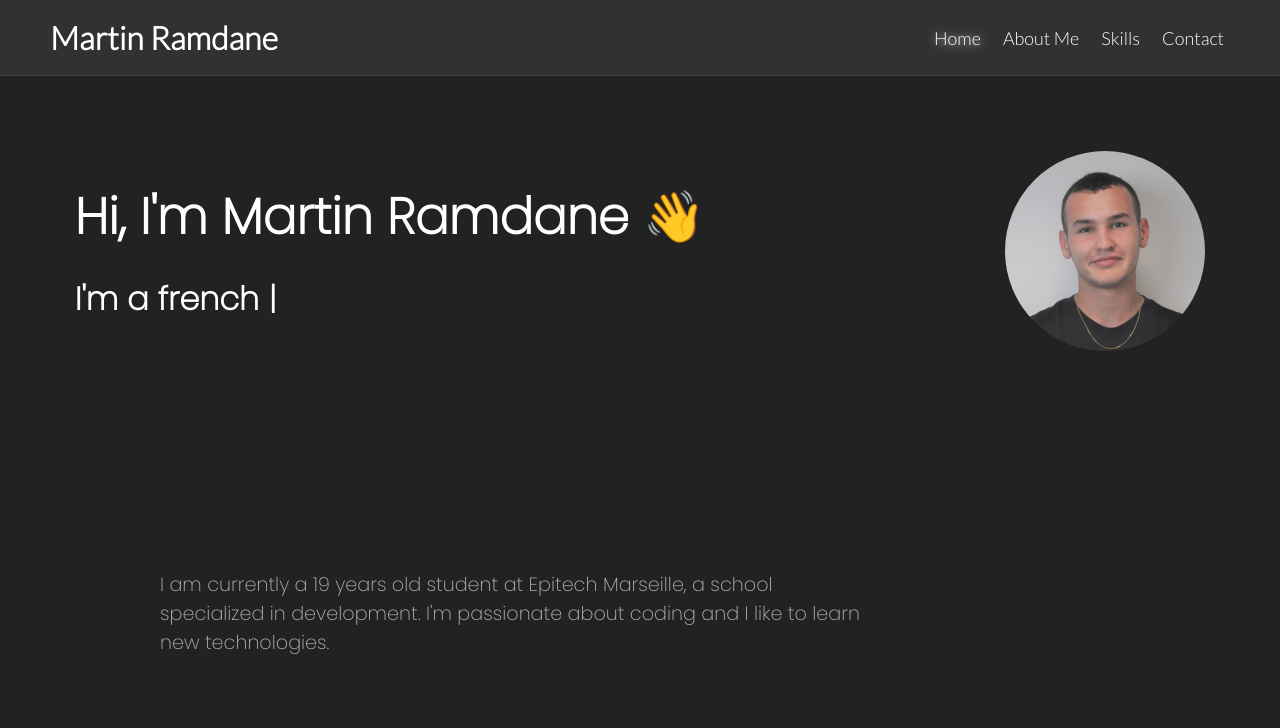
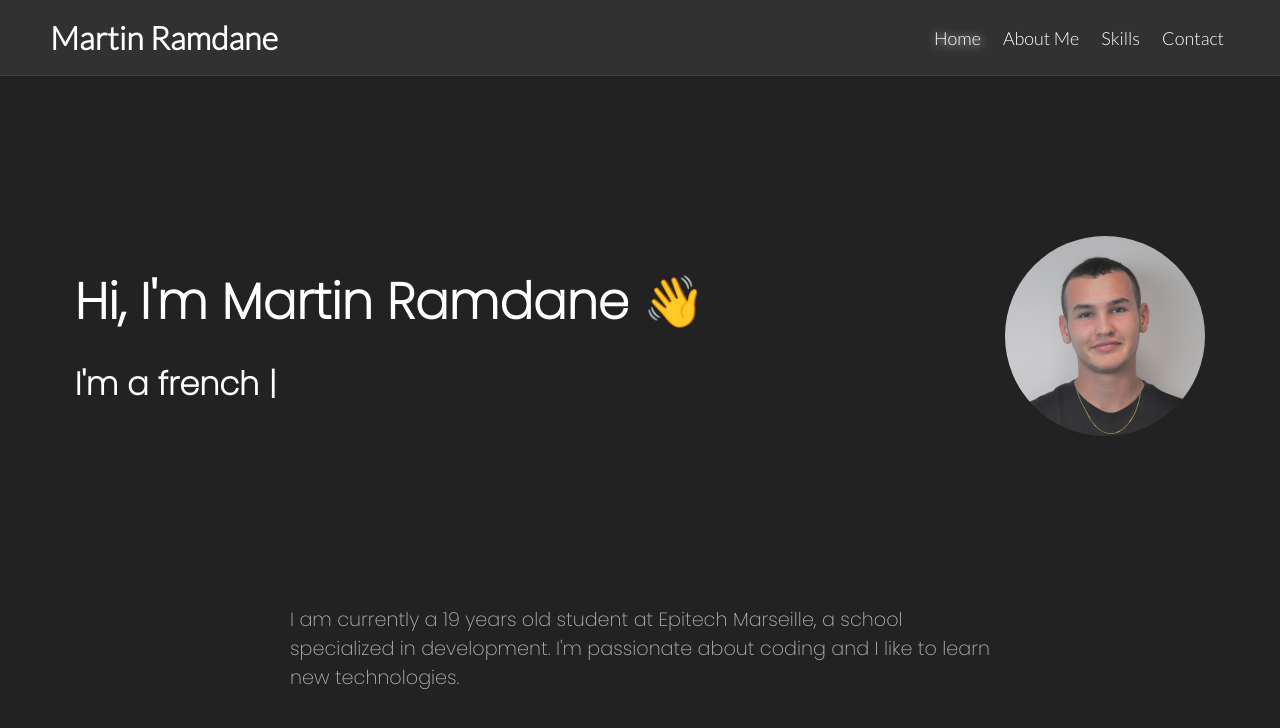
Before and after one commit to MartinRamdane/MartinR-Portofolio, a React (Create React App) app: page / in a window 1280 px wide. Shown: the top 728 px of the page. Built offline with nearby package versions, Linux system fonts and the light colour scheme.

Commit message:
fix some issues

```diff
--- a/src/App.js
+++ b/src/App.js
@@ -10,7 +10,7 @@ import './styles/style.css'
 function App() {
   const [valueButton, setValueButton] = useState("home");
   return (
-    <div className='body'>
+    <div className='container'>
       <div className='topBar'>
         <label className='name'>Martin Ramdane</label>
         <div className='buttonContainer'>
--- a/src/styles/homePage.css
+++ b/src/styles/homePage.css
@@ -5,8 +5,8 @@
     width: 100%;
     height: 100%;
     align-items: center;
-    margin-top: 75px;
-    gap: 200px;
+    margin-top: 10em;
+    gap: 150px;
 }
 
 .top {
@@ -47,13 +47,12 @@
     display: flex;
     width: 100%;
     height: 100%;
-    justify-content: flex-start;
+    justify-content: center;
     align-items: center;
 }
 
 .miniPresentation {
     width: 700px;
-    padding-left: 160px;
     color: rgb(180, 180, 180);
     font-size:larger;
 }
--- a/src/styles/skills.css
+++ b/src/styles/skills.css
@@ -16,7 +16,7 @@
     align-items: center;
     justify-content: center;
     gap: 50px;
-    margin-top: 50px;
+    margin-top: 100px;
 }
 
 .skills-icons {
--- a/src/styles/style.css
+++ b/src/styles/style.css
@@ -1,13 +1,16 @@
 body {
     min-height: 100vh;
+    width: 100%;
+    height: 100%;
     background-color: rgb(35, 34, 34);
-  }
+}
 
-.body {
+.container {
     display: flex;
     flex-direction: column;
     width: 100%;
     height: auto;
+    background-color: rgb(35, 34, 34);
 }
 
 @media only screen and (max-width: 700px) {
```
